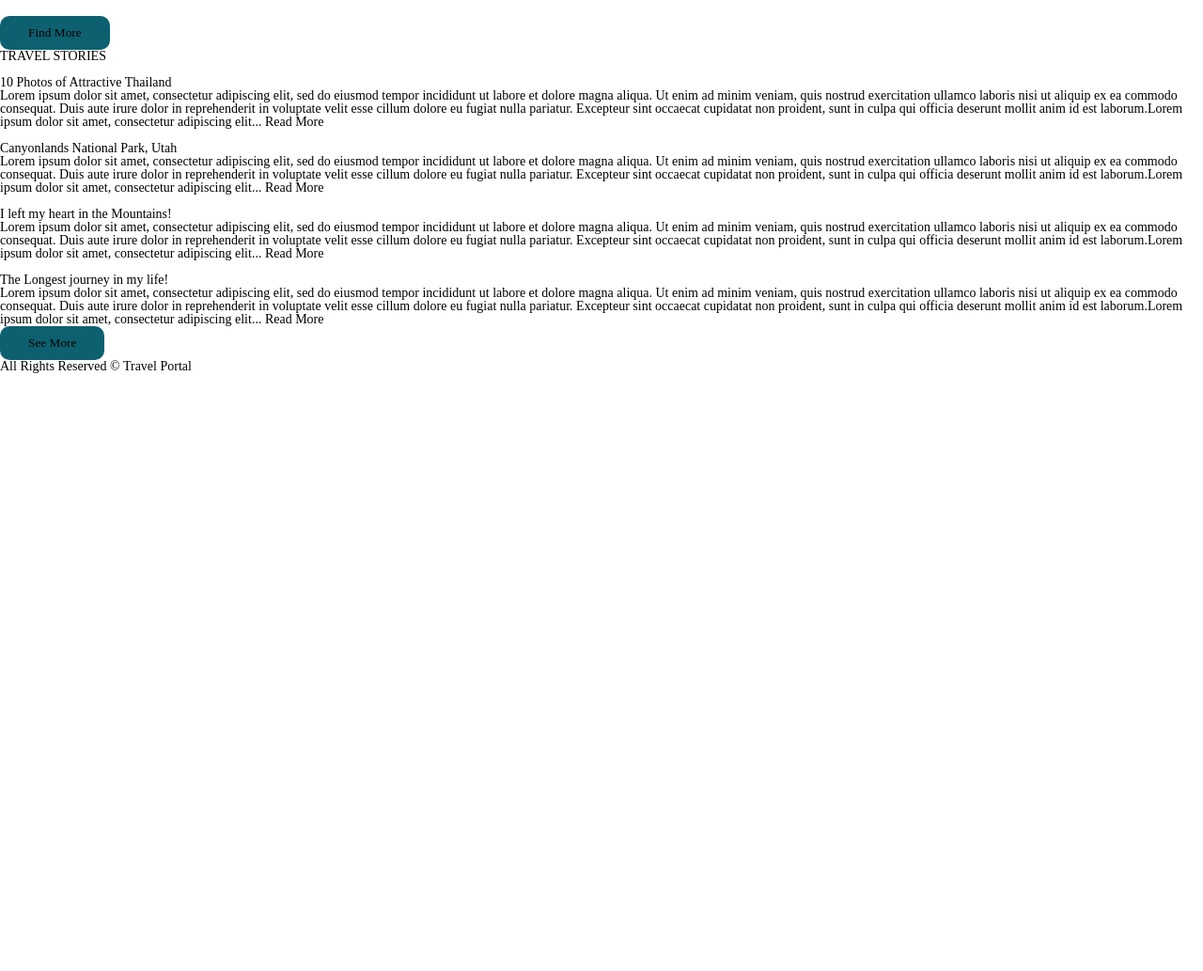
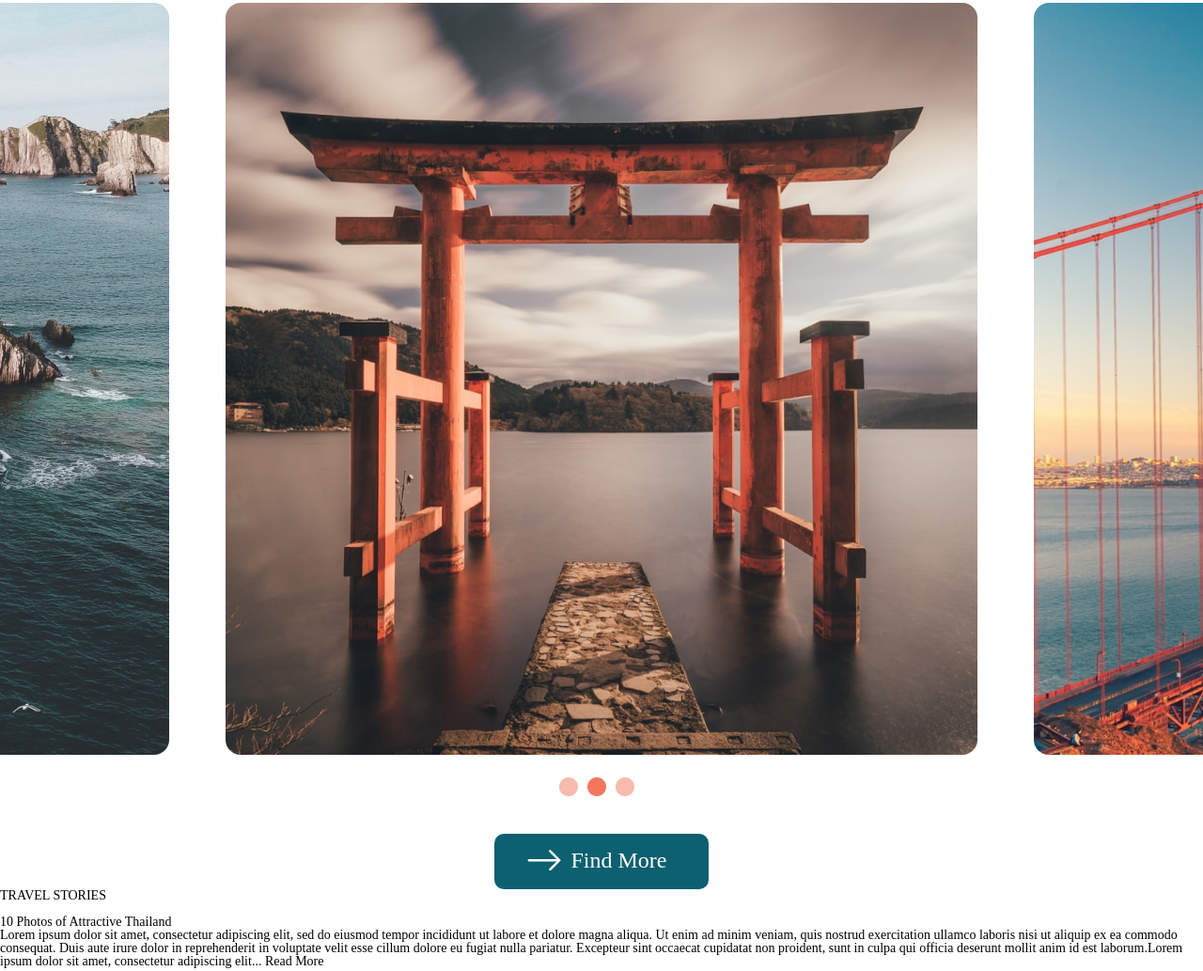
Before and after one commit to matthewTheWizzard/Travel, a plain HTML site: page travel/index.html in a window 1280 px wide. Shown: the part 1285-2318 px from the top of the page at 94% size. Before the commit the page ends 1682 px from the top, so only its background shows below. Drawn offline with Linux system fonts and the light colour scheme.

Commit message:
init: add destination section

```diff
--- a/travel/css/styles.css
+++ b/travel/css/styles.css
@@ -48,6 +48,7 @@ body{
     font-weight: 500;
     background-color: #0D606F;
     border-radius: 10px;
+    color: rgba(255, 255, 255, 1);
 }
 
 /* Header */
@@ -106,7 +107,6 @@ body{
 .header-btn {
     font-size: 16px;
     line-height: 21.17px;
-    color: rgba(255, 255, 255, 1);
 }
 
 /* Main */
@@ -178,7 +178,7 @@ body{
 .preview-btn {
     padding: 13.5px 32.5px;
     font-size: 24px;
-    color: rgba(255, 255, 255, 1);
+
     font-weight: 500;
     margin: 18px;
     width: 282px;
@@ -227,7 +227,11 @@ body{
 
 /* Destination */
 
-.section-destinations {}
+.section-destinations {
+    display: flex;
+    flex-direction: column;
+    justify-content: center;
+}
 
 .destination-heading {
     position: relative;
@@ -238,13 +242,53 @@ body{
     margin: 96px 0px 47px 0px;
 }
 
-.destinations-box {}
+.destinations-box {
+    display: flex;
+    justify-content: center;
+    overflow: hidden;
+    position: relative;
 
-.destination-img {}
+}
 
-.destination-icons {}
+.destination-img {
+   max-width: 800px;
+   max-height: 800px;
+   border-radius: 16px;
+   margin: 0 30px
+}
 
-.destination-btn {}
+.destination-icons-box {
+    display: flex;
+    justify-content: center;
+    margin-top: 24px;
+}
+
+.destination-icons{
+    margin-right: 10px;
+}
+
+.destination-btn {
+    margin-top: 40px;
+    width: 228px;
+    height: 59px;
+    align-self: center;
+    font-size: 24px;
+    font-weight: 500;
+    line-height: 31.75px;
+}
+.destination-btn:before{
+    content: '';
+    background-image: url(/travel/images/icons/Vector.svg);
+    background-repeat: no-repeat;
+    position: relative;
+    width: 37px;
+    height: 22.5px;
+    display: inline-block;
+    right: 10px;
+    top: 3px;
+
+
+}
 
 /* Stories */
 
--- a/travel/index.html
+++ b/travel/index.html
@@ -59,11 +59,15 @@
         <section class="section-destinations">
             <h2 class="destination-heading">POPULAR DESTINATIONS</h2>
             <div class="destinations-box">
-                <img src="" alt="" class="destination-img">
-                <img src="" alt="" class="destination-img">
-                <img src="" alt="" class="destination-img">
+                <img src="/travel/images/spain.jpg" alt="spain" class="destination-img">
+                <img src="/travel/images/japan.jpg" alt="" class="destination-img">
+                <img src="/travel/images/theusa.jpg" alt="" class="destination-img">
             </div>
-            <span class="destination-icons"></span>
+            <div class="destination-icons-box">
+                <img src="/travel/images/icons/Ellipse 1.jpg" alt="" class="destination-icons">
+                <img src="/travel/images/icons/Ellipse 2.jpg" alt="" class="destination-icons">
+                <img src="/travel/images/icons/Ellipse 1.jpg" alt="" class="destination-icons">
+            </div>
             <button class="btn destination-btn">Find More</button>
         </section>
         <section class="section-stories">
```
Also changed, not shown: travel/images/icons/Ellipse 1.jpg (added), travel/images/icons/Ellipse 2.jpg (added), travel/images/icons/Vector.png (added), travel/images/icons/Vector.svg (added), travel/images/icons/arrow.jpg (added), travel/images/icons/instagram.jpg (added), travel/images/icons/logo.jpg (added), travel/images/icons/twitter.jpg (added), travel/images/icons/youtube.jpg (added), 2 other files.
